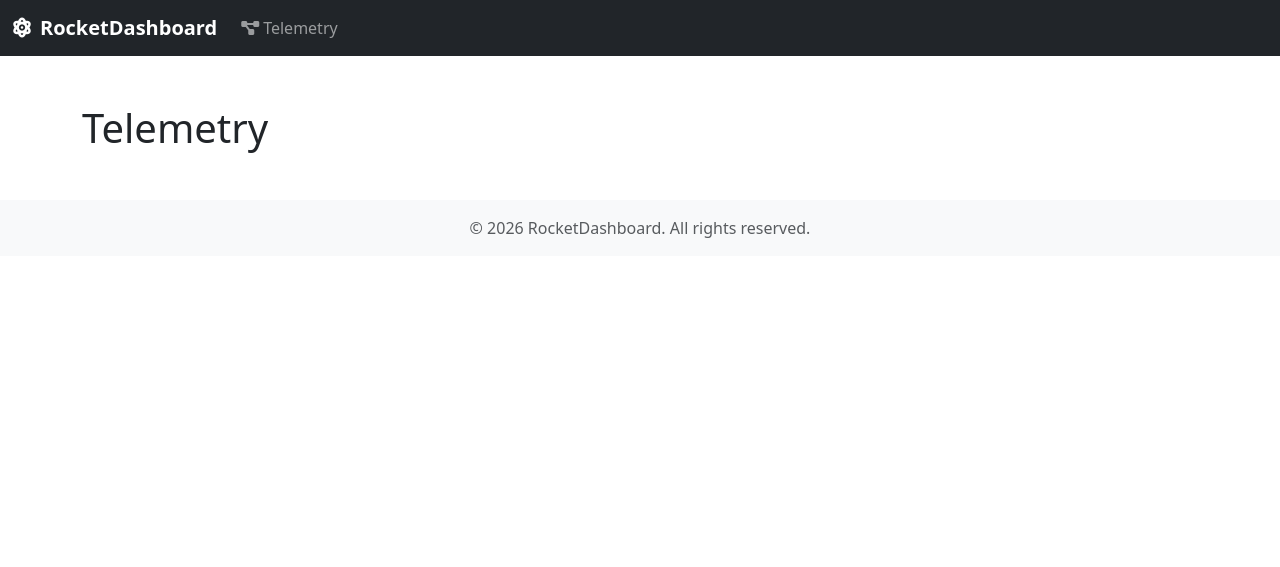
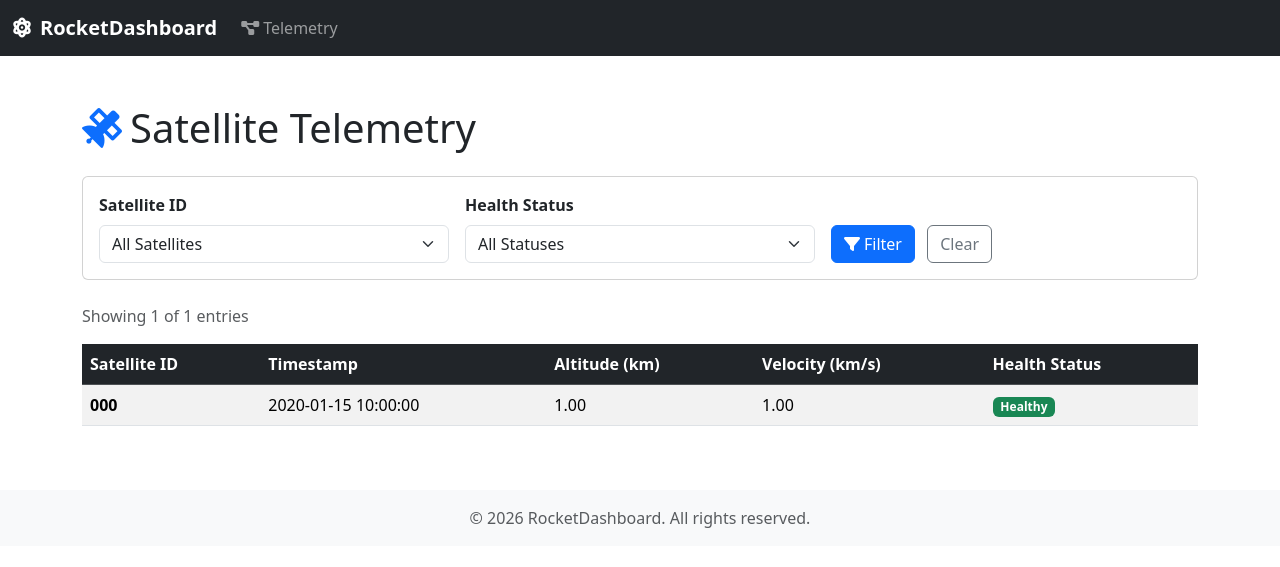
Before and after one commit to jmfernandes/RocketDashboard, a Django app: page /telemetry/ in a window 1280 px wide. Shown: the top 567 px of the page. Run offline with Django 4.2, Linux system fonts and the light colour scheme; tables that the repository leaves empty hold one stand-in row (values such as "Sample post"); some libraries are stand-ins or nearby versions.

Commit message:
added front end code that uses the django format

```diff
--- a/apps/pages/apps.py
+++ b/apps/pages/apps.py
@@ -3,4 +3,5 @@ from django.apps import AppConfig
 
 class PagesConfig(AppConfig):
     default_auto_field = 'django.db.models.BigAutoField'
+    # Make sure to scope name of app to be withing the apps namespace.
     name = 'apps.pages'
--- a/apps/pages/views.py
+++ b/apps/pages/views.py
@@ -4,6 +4,5 @@ from django.views.generic import TemplateView
 class HomeView(TemplateView):
     """
     Class-based view for the home page.
-    Requires user authentication to access.
     """
     template_name = 'home.html'
--- a/apps/telemetry/apps.py
+++ b/apps/telemetry/apps.py
@@ -3,4 +3,5 @@ from django.apps import AppConfig
 
 class TelemetryConfig(AppConfig):
     default_auto_field = 'django.db.models.BigAutoField'
+    # Make sure to scope name of app to be withing the apps namespace.
     name = 'apps.telemetry'
--- a/apps/telemetry/models.py
+++ b/apps/telemetry/models.py
@@ -5,17 +5,33 @@ from django.core.validators import MinValueValidator
 class TelemetryEntry(models.Model):
     """
     Represents a single telemetry data point from a satellite.
+
+    Each entry captures a snapshot of a satellite's state at a given moment,
+    including its position (altitude), speed (velocity), and operational
+    health status. This model serves as the primary data store for the
+    telemetry dashboard and REST API.
     """
 
+    # TextChoices enum removes "magic strings" and makes it so that you don't enter a typo.
+    # Using lowercase values so they match the query parameter conventions used in the API (e.g. ?status=healthy).
     class HealthStatus(models.TextChoices):
         HEALTHY = 'healthy', 'Healthy'
         WARNING = 'warning', 'Warning'
         CRITICAL = 'critical', 'Critical'
 
+    # CharField rather than a ForeignKey to a Satellite model, since satellite ID is a simple string.
     satellite_id = models.CharField(max_length=100)
+
+    # Stored as a timezone-aware datetime. The API expects ISO 8601 input.
     timestamp = models.DateTimeField()
+
+    # Altitude in kilometres. Must be non-negative.
     altitude = models.FloatField(validators=[MinValueValidator(0)])
+
+    # Velocity in km/s. Must be non-negative.
     velocity = models.FloatField(validators=[MinValueValidator(0)])
+
+    # Defaults to healthy so that entries without an explicit status are treated as nominal.
     status = models.CharField(
         max_length=20,
         choices=HealthStatus.choices,
@@ -23,6 +39,7 @@ class TelemetryEntry(models.Model):
     )
 
     class Meta:
+        # Most recent data is typically the most relevant for monitoring.
         ordering = ['-timestamp']
         verbose_name_plural = 'telemetry entries'
 
--- a/apps/telemetry/views.py
+++ b/apps/telemetry/views.py
@@ -1,4 +1,38 @@
-from django.views.generic import TemplateView
+from django.views.generic import ListView
 
-class TelemetryListView(TemplateView):
+from .models import TelemetryEntry
+
+
+class TelemetryListView(ListView):
+    """
+    Displays a filterable table of telemetry entries.
+    Supports filtering by satellite ID and health status via query parameters.
+    """
+    model = TelemetryEntry
     template_name = 'telemetry/telemetry_list.html'
+    context_object_name = 'entries'
+    paginate_by = 50
+
+    def get_queryset(self):
+        queryset = super().get_queryset()
+        satellite_id = self.request.GET.get('satelliteId')
+        status = self.request.GET.get('status')
+
+        if satellite_id:
+            queryset = queryset.filter(satellite_id=satellite_id)
+        if status:
+            queryset = queryset.filter(status=status)
+
+        return queryset
+
+    def get_context_data(self, **kwargs):
+        context = super().get_context_data(**kwargs)
+        context['satellite_ids'] = (
+            TelemetryEntry.objects.values_list('satellite_id', flat=True)
+            .distinct()
+            .order_by('satellite_id')
+        )
+        context['status_choices'] = TelemetryEntry.HealthStatus.choices
+        context['current_satellite_id'] = self.request.GET.get('satelliteId', '')
+        context['current_status'] = self.request.GET.get('status', '')
+        return context
--- a/templates/telemetry/telemetry_list.html
+++ b/templates/telemetry/telemetry_list.html
@@ -5,5 +5,137 @@
 {% block main_class %}container my-5{% endblock %}
 
 {% block content %}
-<h1>Telemetry</h1>
+<h1 class="mb-4">
+    <i class="fas fa-satellite text-primary me-2"></i>Satellite Telemetry
+</h1>
+
+<!-- Filters -->
+<div class="card mb-4">
+    <div class="card-body">
+        <form method="get" class="row g-3 align-items-end">
+            <div class="col-md-4">
+                <label for="satelliteId" class="form-label fw-bold">Satellite ID</label>
+                <select name="satelliteId" id="satelliteId" class="form-select">
+                    <option value="">All Satellites</option>
+                    {% for sid in satellite_ids %}
+                        <option value="{{ sid }}" {% if sid == current_satellite_id %}selected{% endif %}>
+                            {{ sid }}
+                        </option>
+                    {% endfor %}
+                </select>
+            </div>
+            <div class="col-md-4">
+                <label for="status" class="form-label fw-bold">Health Status</label>
+                <select name="status" id="status" class="form-select">
+                    <option value="">All Statuses</option>
+                    {% for value, label in status_choices %}
+                        <option value="{{ value }}" {% if value == current_status %}selected{% endif %}>
+                            {{ label }}
+                        </option>
+                    {% endfor %}
+                </select>
+            </div>
+            <div class="col-md-4">
+                <button type="submit" class="btn btn-primary me-2">
+                    <i class="fas fa-filter me-1"></i>Filter
+                </button>
+                <a href="{% url 'telemetry:telemetry_list' %}" class="btn btn-outline-secondary">
+                    Clear
+                </a>
+            </div>
+        </form>
+    </div>
+</div>
+
+<!-- Results count -->
+<p class="text-muted mb-3">
+    Showing {{ entries|length }} of {{ page_obj.paginator.count }} entries
+</p>
+
+<!-- Telemetry Table -->
+<div class="table-responsive">
+    <table class="table table-striped table-hover align-middle">
+        <thead class="table-dark">
+            <tr>
+                <th>Satellite ID</th>
+                <th>Timestamp</th>
+                <th>Altitude (km)</th>
+                <th>Velocity (km/s)</th>
+                <th>Health Status</th>
+            </tr>
+        </thead>
+        <tbody>
+            {% for entry in entries %}
+                <tr>
+                    <td class="fw-bold">{{ entry.satellite_id }}</td>
+                    <td>{{ entry.timestamp|date:"Y-m-d H:i:s" }}</td>
+                    <td>{{ entry.altitude|floatformat:2 }}</td>
+                    <td>{{ entry.velocity|floatformat:2 }}</td>
+                    <td>
+                        {% if entry.status == 'healthy' %}
+                            <span class="badge bg-success">Healthy</span>
+                        {% elif entry.status == 'warning' %}
+                            <span class="badge bg-warning text-dark">Warning</span>
+                        {% elif entry.status == 'critical' %}
+                            <span class="badge bg-danger">Critical</span>
+                        {% else %}
+                            <span class="badge bg-secondary">{{ entry.status }}</span>
+                        {% endif %}
+                    </td>
+                </tr>
+            {% empty %}
+                <tr>
+                    <td colspan="5" class="text-center text-muted py-4">
+                        <i class="fas fa-inbox me-2"></i>No telemetry data found.
+                    </td>
+                </tr>
+            {% endfor %}
+        </tbody>
+    </table>
+</div>
+
+<!-- Pagination -->
+{% if page_obj.has_other_pages %}
+<nav aria-label="Telemetry pagination">
+    <ul class="pagination justify-content-center">
+        {% if page_obj.has_previous %}
+            <li class="page-item">
+                <a class="page-link" href="?page={{ page_obj.previous_page_number }}{% if current_satellite_id %}&satelliteId={{ current_satellite_id }}{% endif %}{% if current_status %}&status={{ current_status }}{% endif %}">
+                    &laquo; Previous
+                </a>
+            </li>
+        {% else %}
+            <li class="page-item disabled">
+                <span class="page-link">&laquo; Previous</span>
+            </li>
+        {% endif %}
+
+        {% for num in page_obj.paginator.page_range %}
+            {% if page_obj.number == num %}
+                <li class="page-item active">
+                    <span class="page-link">{{ num }}</span>
+                </li>
+            {% else %}
+                <li class="page-item">
+                    <a class="page-link" href="?page={{ num }}{% if current_satellite_id %}&satelliteId={{ current_satellite_id }}{% endif %}{% if current_status %}&status={{ current_status }}{% endif %}">
+                        {{ num }}
+                    </a>
+                </li>
+            {% endif %}
+        {% endfor %}
+
+        {% if page_obj.has_next %}
+            <li class="page-item">
+                <a class="page-link" href="?page={{ page_obj.next_page_number }}{% if current_satellite_id %}&satelliteId={{ current_satellite_id }}{% endif %}{% if current_status %}&status={{ current_status }}{% endif %}">
+                    Next &raquo;
+                </a>
+            </li>
+        {% else %}
+            <li class="page-item disabled">
+                <span class="page-link">Next &raquo;</span>
+            </li>
+        {% endif %}
+    </ul>
+</nav>
+{% endif %}
 {% endblock %}
```
